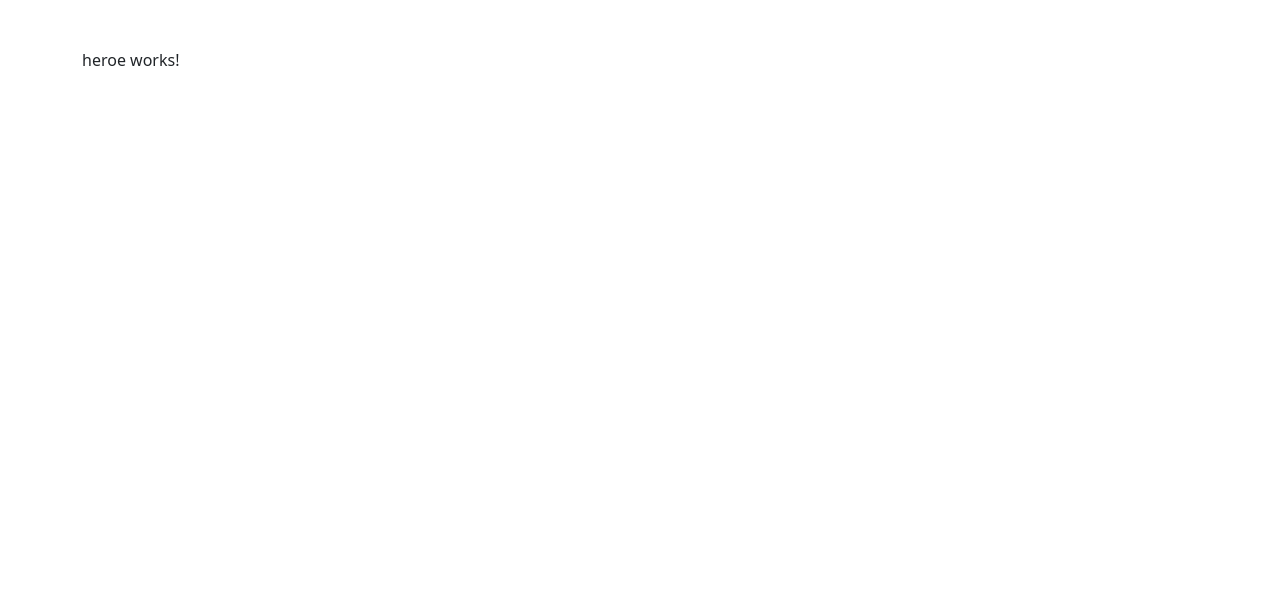
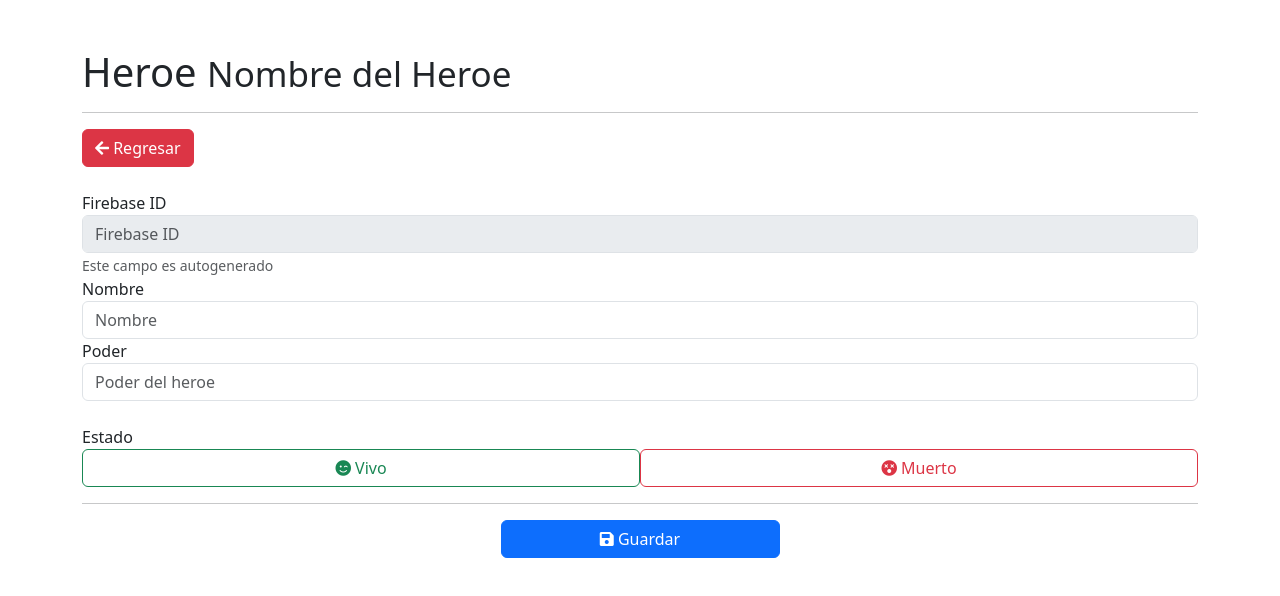
Before and after one commit to carolinaLagunaSV/Heroes-App, an Angular app in the folder 09-heroesApp/: page /heroe/1 in a window 1280 px wide. Shown: the top 596 px of the page. Built offline with nearby package versions, Linux system fonts and the light colour scheme.

Commit message:
6. Diseño de la pagina Heroe

```diff
--- a/09-heroesApp/src/app/pages/heroe/heroe.component.html
+++ b/09-heroesApp/src/app/pages/heroe/heroe.component.html
@@ -1 +1,85 @@
-<p>heroe works!</p>
+<h1>Heroe <small>Nombre del Heroe</small></h1>
+<hr>
+
+<div class="row text-right">
+<div class="col">
+<button class="btn btn-danger"
+          routerLink="/heroes">
+        <i class="fa fa-arrow-left"></i>
+        Regresar
+        </button>
+</div>
+</div>
+<br>
+
+
+
+<div class="row animated fadeIn faster">
+<div class="col">
+
+<form>
+
+<div class="form-group">
+<label>Firebase ID</label>
+<input type="text"
+      class="form-control"
+      placeholder="Firebase ID"
+      disabled="disabled">
+<small class="form-text text-muted">Este campo es autogenerado</small>
+
+</div>
+
+
+<div class="form-group">
+  <label>Nombre </label>
+  <input type="text"
+        class="form-control"
+        placeholder="Nombre"
+       required>
+
+  </div>
+
+  <div class="form-group">
+    <label>Poder </label>
+    <input type="text"
+          class="form-control"
+          placeholder="Poder del heroe">
+
+    </div>
+    <br>
+
+<div class="form-group">
+  <label>Estado</label>
+<br>
+<button class="btn btn-outline-success w-50" type="button">
+  <i class="fa fa-smile-wink"></i>
+  Vivo
+</button>
+
+<button class="btn btn-outline-danger w-50" type="button">
+  <i class="fa fa-dizzy"></i>
+  Muerto
+</button>
+</div>
+
+<hr>
+<div class="form-group text-center">
+<button type="submit"
+        class="btn btn-primary w-25">
+      <i class="fa fa-save"></i>
+      Guardar
+
+      </button>
+
+</div>
+
+
+
+</form>
+
+
+
+
+</div>
+
+</div>
```
